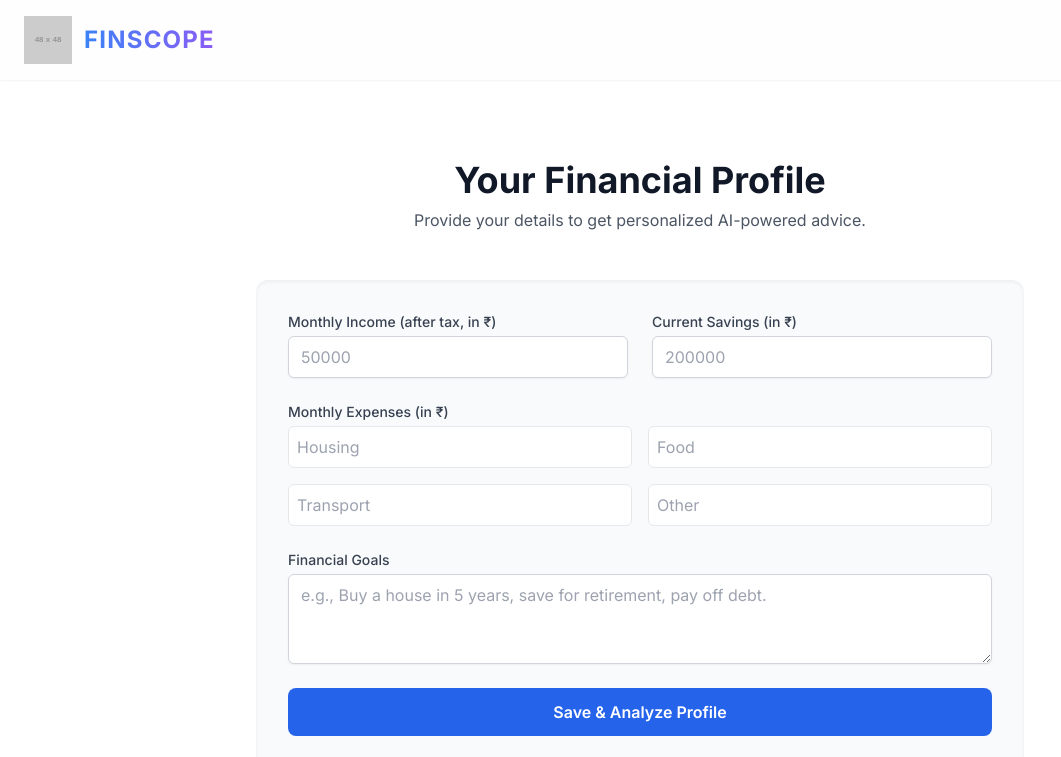
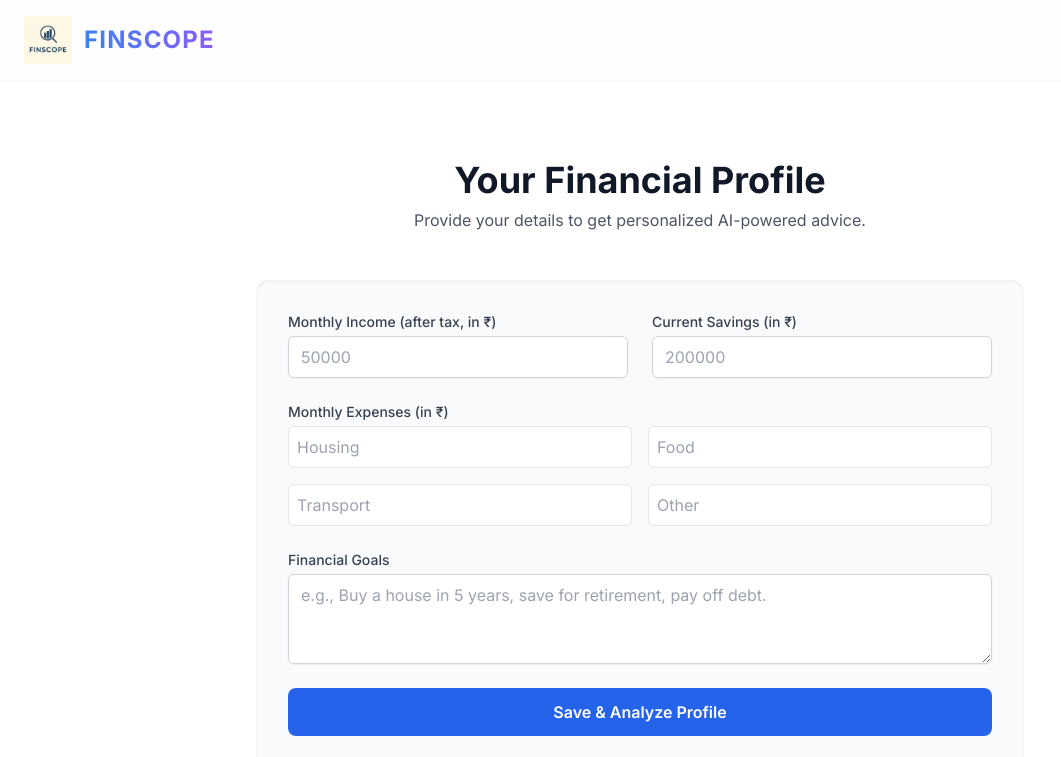
Before and after one commit to paradoxprog/FINSCOPE, a plain HTML site: page main.html in a window 1280 px wide. Shown: the top 757 px of the page, without its empty margins (0-1061 px from the left). Drawn offline with nearby package versions, Linux system fonts and the light colour scheme; no server answers; placeholder pictures from the web are drawn by us.

Commit message:
Update main.html

```diff
--- a/main.html
+++ b/main.html
@@ -51,7 +51,7 @@
     <header class="sticky top-0 z-50 bg-white/80 backdrop-blur-md shadow-sm">
         <div class="container mx-auto px-6 py-4 flex justify-between items-center">
             <a href="./index.html" class="flex items-center text-2xl font-bold tracking-wider">
-                <img src="https://placehold.co/48x48/blue/white?text=FS" alt="FINSCOPE Logo" class="h-12 w-12 mr-3">
+                <img src="logo.jpg" alt="FINSCOPE Logo" class="h-12 w-12 mr-3">
                 <span class="gradient-text">FINSCOPE</span>
             </a>
             <div id="user-nav" class="hidden items-center space-x-4">
```
